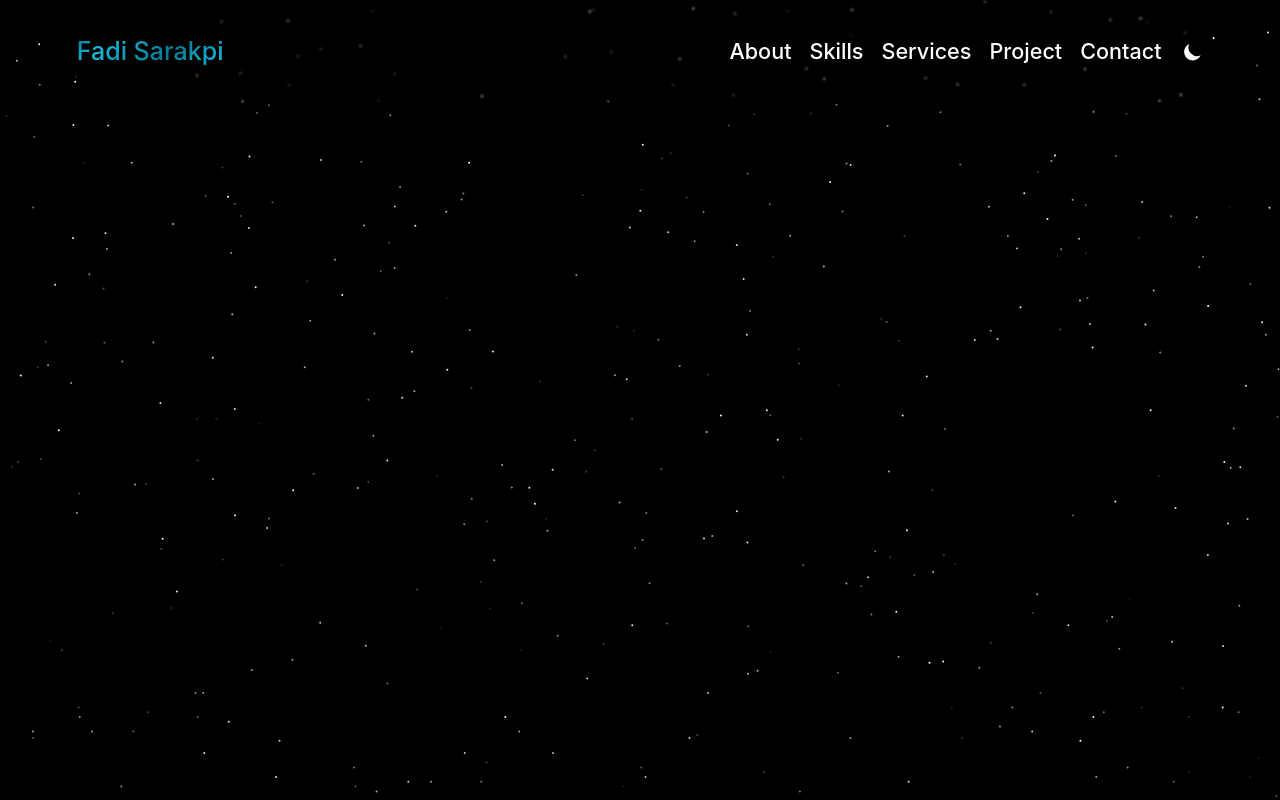
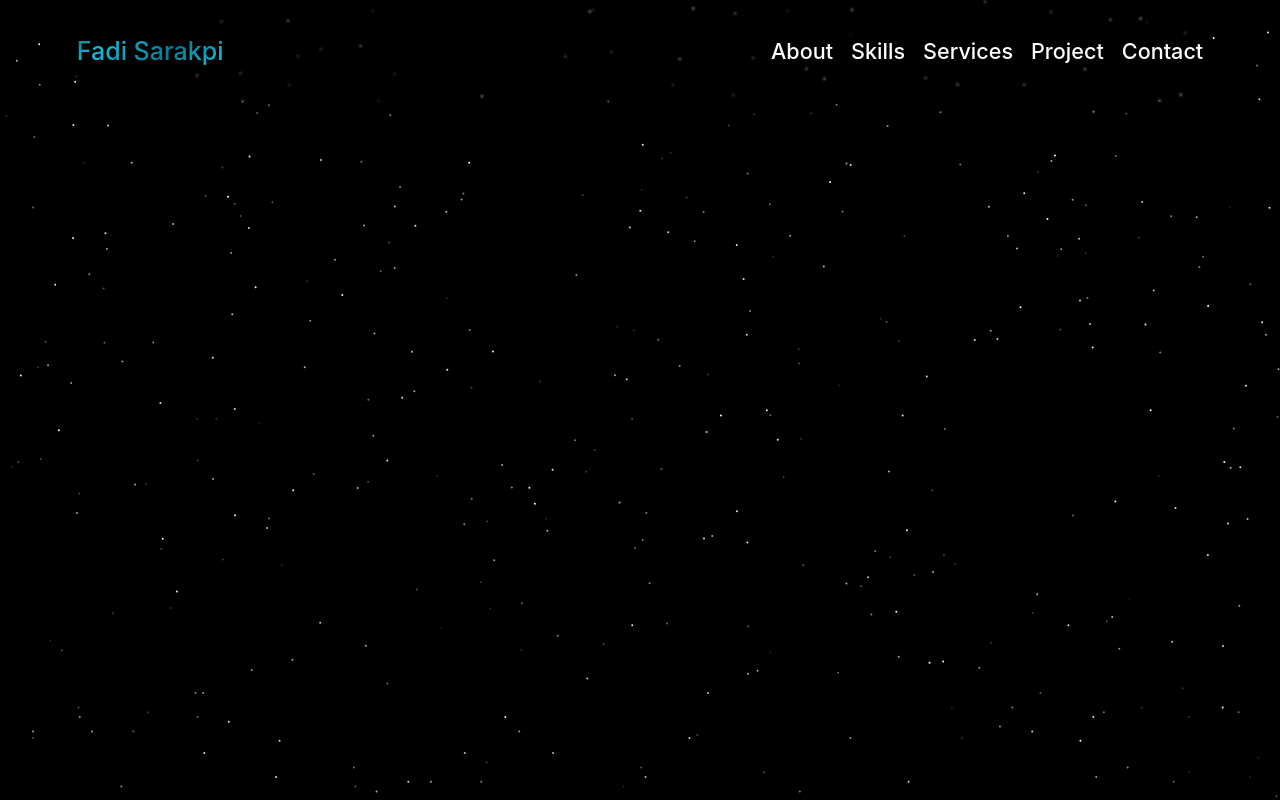
Before and after one commit to fade-sarakpe/Portfolio, a Next.js app: page / in a window 1280 px wide. Built offline with nearby package versions, Linux system fonts and the light colour scheme.

Commit message:
Stop Themes temporarily

```diff
--- a/src/components/layout/header/menu-links/MenuLinks.tsx
+++ b/src/components/layout/header/menu-links/MenuLinks.tsx
@@ -2,22 +2,23 @@
 import "./MenuLinks.css";
 import { LinksType } from "@/types/types";
 import { links } from "@/data/header-links/links";
-import { HiMoon } from "react-icons/hi";
-import { useTheme } from "@/contexts/themeContext";
+// import { HiMoon } from "react-icons/hi";
+// import { useTheme } from "@/contexts/themeContext";
 
 export default function MenuLinks() {
-  const { toggleTheme } = useTheme();
+  // const { toggleTheme } = useTheme();
 
-  const handleChangeTheme = () => {
-    const currentTheme = localStorage.getItem('theme');
-    if (currentTheme === 'light') {
-      localStorage.setItem('theme', 'dark');
-      toggleTheme('dark');
-    } else {
-      localStorage.setItem('theme', 'light');
-      toggleTheme('light');
-    }
-  }
+  // const handleChangeTheme = () => {
+  //   const currentTheme = localStorage.getItem('theme');
+  //   if (currentTheme === 'light') {
+  //     localStorage.setItem('theme', 'dark');
+  //     toggleTheme('dark');
+  //   } else {
+  //     localStorage.setItem('theme', 'light');
+  //     toggleTheme('light');
+  //   }
+  // }
+
   return (
     <nav className="menu-links">
       <ul>
@@ -27,7 +28,7 @@ export default function MenuLinks() {
           </li>
         ))}
       </ul>
-      <div onClick={handleChangeTheme}><HiMoon /></div>
+      {/* <div onClick={handleChangeTheme}><HiMoon /></div> */}
     </nav>
   );
 }
```
